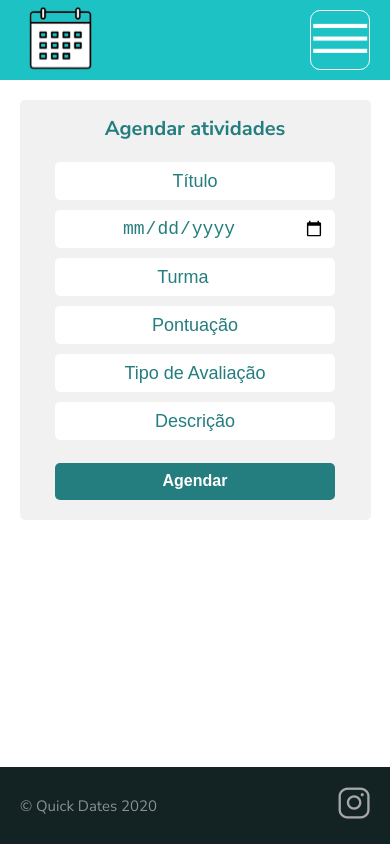
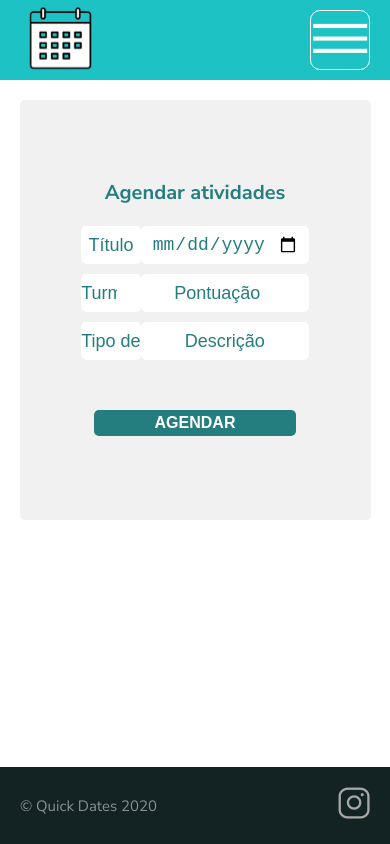
Before and after one commit to Quick-Dates/Quick-Dates-Web, a React (Create React App) app: page /shedule-activity in a window 390 px wide. Built offline with nearby package versions, Linux system fonts and the light colour scheme.

Commit message:
refactor: limpando código

```diff
--- a/src/pages/EditActivity/index.tsx
+++ b/src/pages/EditActivity/index.tsx
@@ -7,32 +7,23 @@ export default function EditActivity() {
   const { innerWidth: width } = window;
 
   return (
-    <>
-      {width <= 950 ? (
     <Template title="Professor">
       <div className="containerEditActivity">
         <div className="contentEditActivity">
+
           <h1 className="titlePage">Atividades</h1>
 
+          {width <= 950 ? (
             <div className="containerList">
-
               <Link to="/activity-details" className="linkPara"> 2° Informática - prova -  03/10 </Link>
               <Link to="/activity-details" className="linkPara"> 2° Informática - prova -  03/10 </Link>
               <Link to="/activity-details" className="linkPara"> 2° Informática - prova -  03/10 </Link>
               <Link to="/activity-details" className="linkPara"> 2° Informática - prova -  03/10 </Link>
               <Link to="/activity-details" className="linkPara"> 2° Informática - prova -  03/10 </Link>
               <Link to="/activity-details" className="linkPara"> 3° Informática - Exercício -  03/10 </Link>
+
             </div>
-            </div>
-          </div>
-        </Template>
           ) : (
-        <Template title="Professor">
-          <div className="containerEditActivity">
-            <div className="contentEditActivity">
-
-              <h1 className="titlePage">Atividades</h1>
-
             <div className="containerDiv">
               <div className="containerList">
                 <div>3° Informática - resumo -  04/10 </div>
@@ -67,10 +58,9 @@ export default function EditActivity() {
 
               </div>
             </div>
+          )}
         </div>
       </div>
     </Template>
-      )}
-    </>
   );
 }
--- a/src/pages/Login/index.tsx
+++ b/src/pages/Login/index.tsx
@@ -51,60 +51,11 @@ export default function Login() {
     setUser('student');
   }
 
-  const { innerWidth: width } = window;
   return (
-    <>
-      {width <= 950 ? (
-        <div className="containerLogin">
-          <div className="logoLogin">
+    <div className="login">
+      <div className="logo">
         <img src={LogoMain} alt="logo" />
       </div>
-
-          <form className="acesso" onSubmit={(event) => handleAuthenticate(event)}>
-            <div className="lista-acesso">
-              <span onClick={setAluno} role="presentation" className={user === 'student' ? 'perfil selected' : 'perfil'}> Aluno </span>
-              <span onClick={setProfessor} role="presentation" className={user === 'teacher' ? 'perfil selected' : 'perfil'}> Professor </span>
-            </div>
-            <div className="login-loginInputMatricula">
-              <MdEmail />
-              <input
-                onChange={(e) => setLogin(e.target.value)}
-                value={login}
-                placeholder="Matricula"
-              />
-            </div>
-            <div className="login-loginInputPassword">
-              <MdLock />
-              <input
-                onChange={(e) => setPassword(e.target.value)}
-                value={password}
-                placeholder="Senha"
-                type={show ? 'text' : 'password'}
-              />
-              <div className="login-Eye">
-                {show ? (
-                  <HiEye
-                    className="cursor-pointer"
-                    size={20}
-                    onClick={handleClick}
-                  />
-                ) : (
-                  <HiEyeOff
-                    className="cursor-pointer"
-                    size={20}
-                    onClick={handleClick}
-                  />
-                )}
-              </div>
-            </div>
-            <button className="buttonLogin" type="submit">
-              Entrar
-            </button>
-          </form>
-          <ToastContainer />
-        </div>
-      ) : (
-        <div className="login">
       <div className="loginR">
         <h1>Login</h1>
         <form className="acesso" onSubmit={(event) => handleAuthenticate(event)}>
@@ -149,13 +100,7 @@ export default function Login() {
           </button>
         </form>
       </div>
-          <div className="logo">
-            <img src={LogoMain} alt="logo" />
-          </div>
       <ToastContainer />
     </div>
-      )}
-    </>
-
   );
 }
--- a/src/pages/Login/styles.css
+++ b/src/pages/Login/styles.css
@@ -195,7 +195,7 @@
 }
 
 @media(max-width: 950px){
-  .containerLogin{
+  .login{
     width: 100%;
     height: 100vh;
     display: flex;
@@ -203,9 +203,10 @@
     align-items: center;
   }
 
-  .logoLogin img{
+  .logo img{
     margin-top: 4rem;
     width: 25rem;
+    height: auto;
   }
 
   .lista-acesso {
--- a/src/pages/NotFound404/styles.css
+++ b/src/pages/NotFound404/styles.css
@@ -26,8 +26,7 @@
 }
 
 .anim-typewriter{
-  animation: name duration timing-function delay iteration-count direction fill-mode;
-  animation: typewriter 3s steps(44) 1s 1 normal both,
+  animation: typewriter 2s steps(44) 1s 1 normal both,
   blinkTextCursor 500ms steps(10) infinite normal ;
 }
 
--- a/src/pages/ScheduleActivity/index.tsx
+++ b/src/pages/ScheduleActivity/index.tsx
@@ -3,50 +3,11 @@ import Template from '../../components/Template';
 import './styles.css';
 
 export default function ScheduleActivity() {
-  const { innerWidth: width } = window;
-
   return (
-    <>
-      {width <= 950 ? (
     <Template title="Professor">
       <div className="containerScheduleActivity">
-            <div className="contentScheduleActivity">
-
-              <h1> Agendar atividades </h1>
-
-              <div className="containerInputScheduleActivity">
-
-                <input autoComplete="off" pattern="[A-Za-z]{3}" type="text" name="titulo" id="titulo" placeholder="Título" />
-
-                <input type="date" name="data" id="data" placeholder="Data" />
-
-                <datalist id="classes">
-                  <option value="Informática">Informática</option>
-                  <option value="Secretariado">Secretáriado</option>
-                  <option value="Alimentos">Alimentos</option>
-                  <option value="Química">Química</option>
-                </datalist>
-
-                <input list="classes" autoComplete="off" pattern="[A-Za-z]{3}" type="text" name="turma" id="turma" placeholder="Turma" />
-
-                <input autoComplete="off" type="pontuação" name="pontuação" id="pontuação" placeholder="Pontuação" />
-
-                <input autoComplete="off" pattern="[A-Za-z]{3}" type="text" name="type" id="type" placeholder="Tipo de Avaliação" />
-
-                <input autoComplete="off" pattern="[A-Za-z]{3}" type="text" name="descricao" id="descricao" placeholder="Descrição" />
-
-              </div>
-
-              <button className="buttonScheduleActivityMobile" type="button">Agendar</button>
-            </div>
-          </div>
-        </Template>
-      ) : (
-        <Template title="Professor">
         <div className="content-shedule">
-            <form>
-              <div className="fundo">
-
+          <form className="form-schedule">
             <h1 className="title-shedule">Agendar atividades</h1>
 
             <div className="containerAgendar">
@@ -72,11 +33,9 @@ export default function ScheduleActivity() {
 
             </div>
             <button className="buttonScheduleActivity" type="button">Agendar</button>
-              </div>
           </form>
         </div>
+      </div>
     </Template>
-      ) }
-    </>
   );
 }
--- a/src/pages/ScheduleActivity/styles.css
+++ b/src/pages/ScheduleActivity/styles.css
@@ -5,7 +5,7 @@
   height: 100%;
 }
 
-.fundo{
+.form-schedule{
   background-color: #F1F1F1;
   width: 90rem;
   height: 30rem;
@@ -42,7 +42,7 @@ input[type="date"] {
 }
 
 
-  .fundo input{
+.form-schedule input{
     text-align: center;
     margin: 1rem auto 0 auto;
     border: 0px;
@@ -51,9 +51,9 @@ input[type="date"] {
     height: 4rem;
     font-size: 1.8rem;
     color: #247D7E;
-  }
+}
 
-  .fundo input::placeholder{
+.form-schedule input::placeholder{
     color: #247D7E;
 
   }
@@ -83,7 +83,7 @@ input[type="date"] {
     height: 100%;
   }
 
-  .contentScheduleActivity{
+  .content-shedule{
     width: 90%;
     height: 80%;
     height: 42rem;
@@ -99,12 +99,12 @@ input[type="date"] {
     border-radius: 5px;
   }
 
-  .contentScheduleActivity h1{
+  .content-shedule h1{
     margin: 1.5rem 0 0 0;
     color: var(--background-button-primary);
   }
 
-  .containerInputScheduleActivity{
+  .form-schedule{
     display: flex;
     flex-direction: column;
     width: 80%;
@@ -112,7 +112,7 @@ input[type="date"] {
     gap: 1rem;
   }
 
-  .contentScheduleActivity input{
+  .content-shedule input{
     height: 3.8rem;
     border-radius: 5px;
     border: 0;
@@ -122,11 +122,11 @@ input[type="date"] {
     color: var(--color-text-card)
   }
 
-  .contentScheduleActivity input::placeholder{
+  .content-shedule input::placeholder{
     color: var(--color-text-card)
   }
 
-  .buttonScheduleActivityMobile{
+  .buttonScheduleActivity{
     width: 80%;
     height: 4rem;
     border-radius: 5px;
@@ -138,7 +138,7 @@ input[type="date"] {
     transition: background-color .2s;
   }
 
-  .buttonScheduleActivityMobile:hover{
+  .buttonScheduleActivity:hover{
     background-color: var(--background-button-secondary);
   }
 
```
Lines whose indentation alone changed are shown as unchanged.
